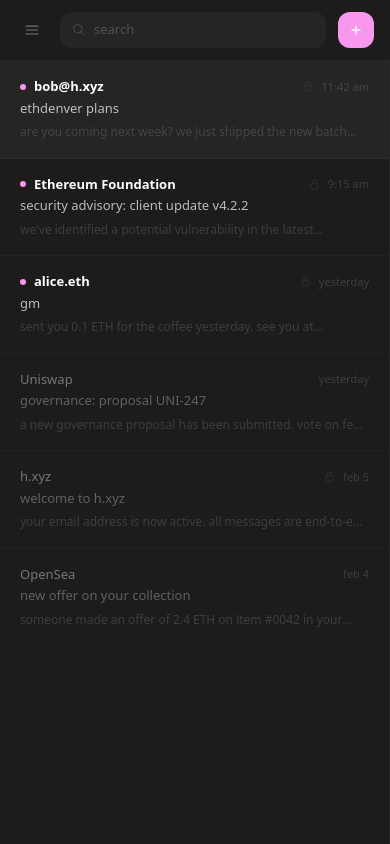
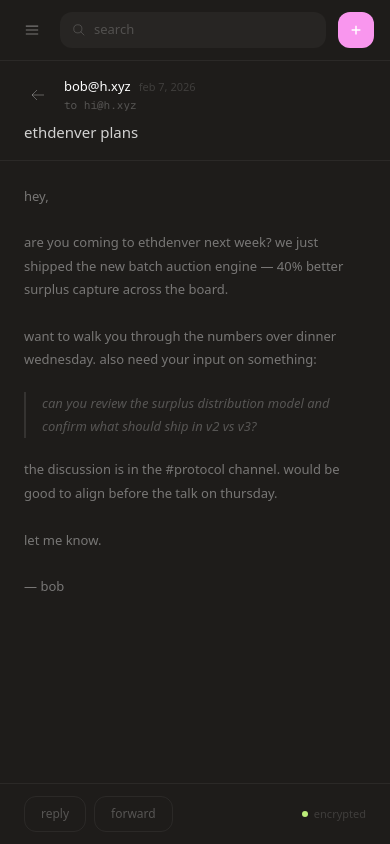
Before and after one commit to keypad/h.xyz, a Next.js app: page /email in a window 390 px wide. Built offline with nearby package versions, Linux system fonts and the light colour scheme.

Commit message:
feat: add mobile email detail view with list/detail toggle

```diff
--- a/components/email/client.tsx
+++ b/components/email/client.tsx
@@ -1,16 +1,17 @@
 "use client"
 
 import Compose from "@/components/email/compose"
-import { Provider } from "@/components/email/context"
+import { Provider, useEmail } from "@/components/email/context"
 import Detail from "@/components/email/detail"
 import List from "@/components/email/list"
 import Overlay from "@/components/email/overlay"
 import Sidebar from "@/components/email/sidebar"
 import Toolbar from "@/components/email/toolbar"
 
-export default function Client() {
+function Layout() {
+	const { selected } = useEmail()
+
 	return (
-		<Provider>
 		<div className="flex h-screen overflow-hidden bg-[#1e1c1a]">
 			<div className="hidden w-56 shrink-0 md:block">
 				<Sidebar />
@@ -19,18 +20,33 @@
 			<div className="flex min-w-0 flex-1 flex-col">
 				<Toolbar />
 				<div className="flex min-h-0 flex-1">
-						<div className="w-full flex-shrink-0 border-r border-white/[0.06] md:w-80">
+					<div
+						className={`w-full flex-shrink-0 border-r border-white/[0.06] md:block md:w-80 ${
+							selected ? "hidden" : "block"
+						}`}
+					>
 						<div className="flex h-full flex-col">
 							<List />
 						</div>
 					</div>
-						<div className="hidden min-w-0 flex-1 md:flex">
+					<div
+						className={`min-w-0 flex-1 md:flex ${
+							selected ? "flex" : "hidden"
+						}`}
+					>
 						<Detail />
 					</div>
 				</div>
 			</div>
+			<Compose />
 		</div>
-			<Compose />
+	)
+}
+
+export default function Client() {
+	return (
+		<Provider>
+			<Layout />
 		</Provider>
 	)
 }
```
Lines whose indentation alone changed are shown as unchanged.
